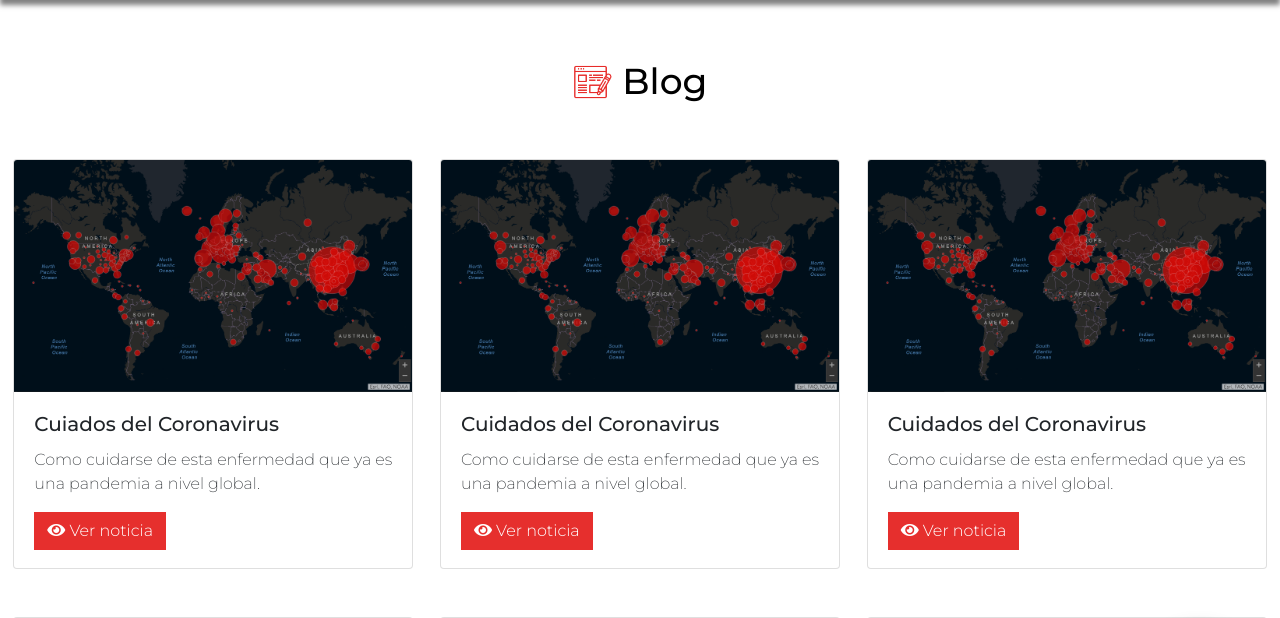
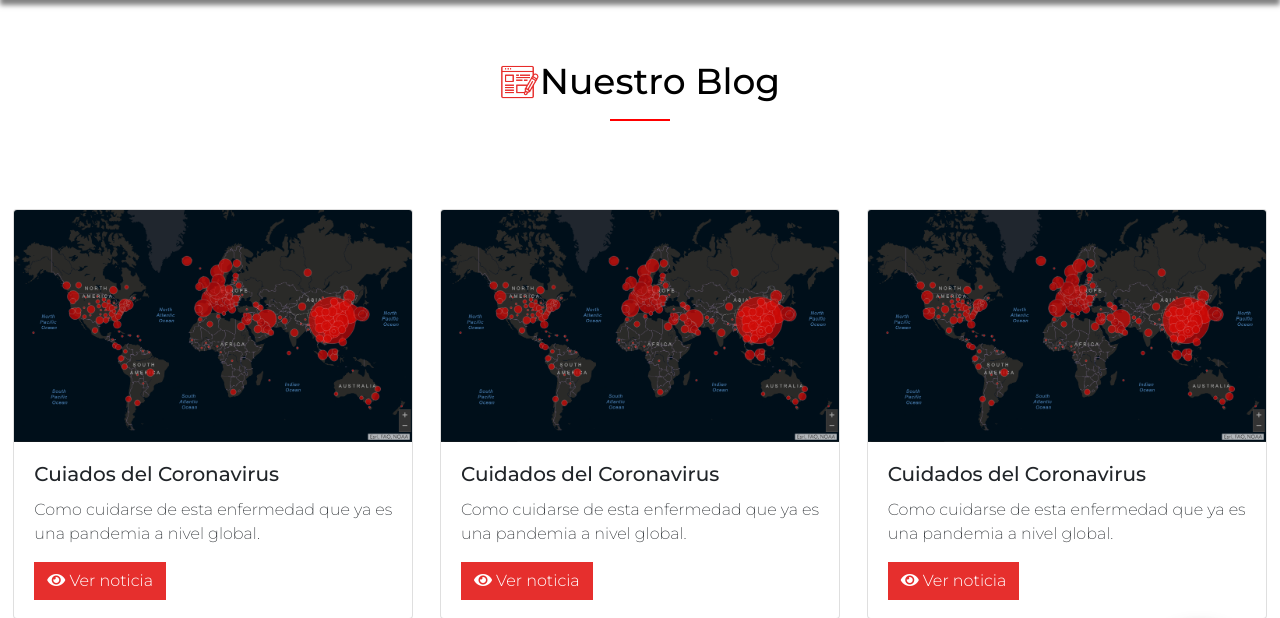
Before and after one commit to desqui92/IdemSalud, a PHP site: page /blog.php in a window 1280 px wide. Shown: the part 62-680 px from the top of the page. Run offline with PHP 8.4, Linux system fonts and the light colour scheme; some libraries are stand-ins or nearby versions.

Commit message:
ññññ

```diff
--- a/blog.php
+++ b/blog.php
@@ -23,7 +23,8 @@
     <div class="container-fluid">
     <div class="row">
             <div class="col wow fadeInUp">
-            <h1 class="text-center" style="font-size:36px;margin-top:60px;color:black;"><img style="vertical-align:sub;" src="img/blog.png" height="40" alt=""> Blog</h1>
+            <h1 class="text-center" style="font-size:36px;margin-top:60px;color:black;"><img style="vertical-align:sub;" src="img/blog.png" height="40" alt="">Nuestro Blog</h1>
+            <hr style="border-top: 2px solid red; width:60px; margin-bottom:40px;">
             </div>
     </div>
     <div class="row  wow fadeIn slow">
--- a/nosotros.php
+++ b/nosotros.php
@@ -18,6 +18,7 @@
         <div class="row">
             <div class="col wow fadeInUp">
                 <h1 class="text-center" style="font-size:36px;margin-top:60px;color:black;"><img style="vertical-align:sub;" src="img/nosotros.png" height="40" alt=""> ¿Quienes Somos?</h1>
+                <hr style="border-top: 2px solid red; width:60px; margin-bottom:40px;">
             </div>
         </div>
         <div class="row">
@@ -28,6 +29,7 @@
         <div class="row">
             <div class="col wow fadeInUp">
                 <h1 class="text-center" style="font-size:36px;margin-top:60px;color:black;">Nuestro Objetivo <img style="vertical-align:sub;" src="img/goal.png" height="40" alt=""></h1>
+                <hr style="border-top: 2px solid red; width:60px; margin-bottom:40px;">
             </div>
         </div>
         <div class="row">
```
